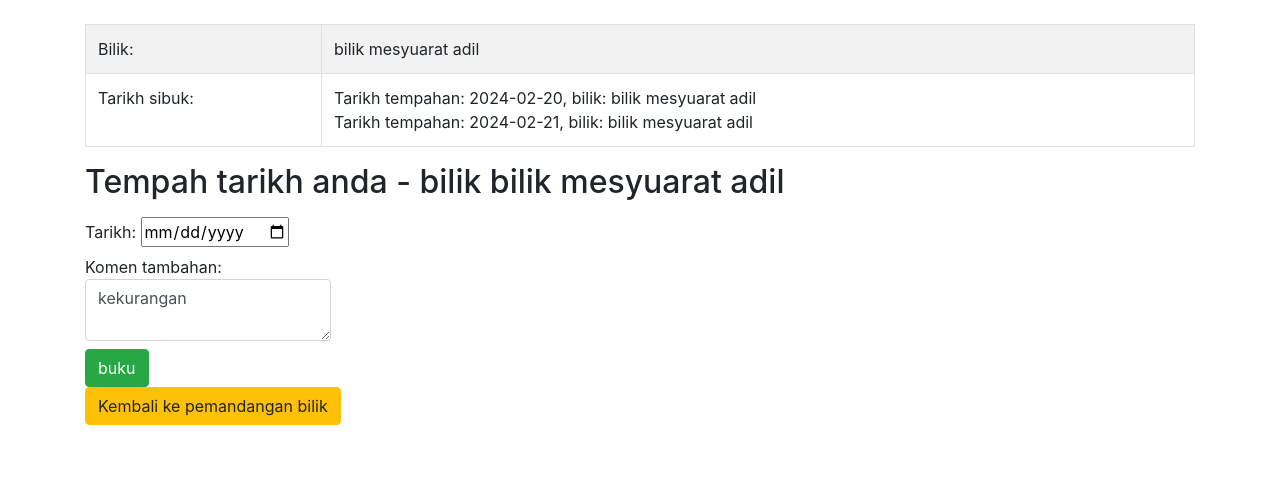
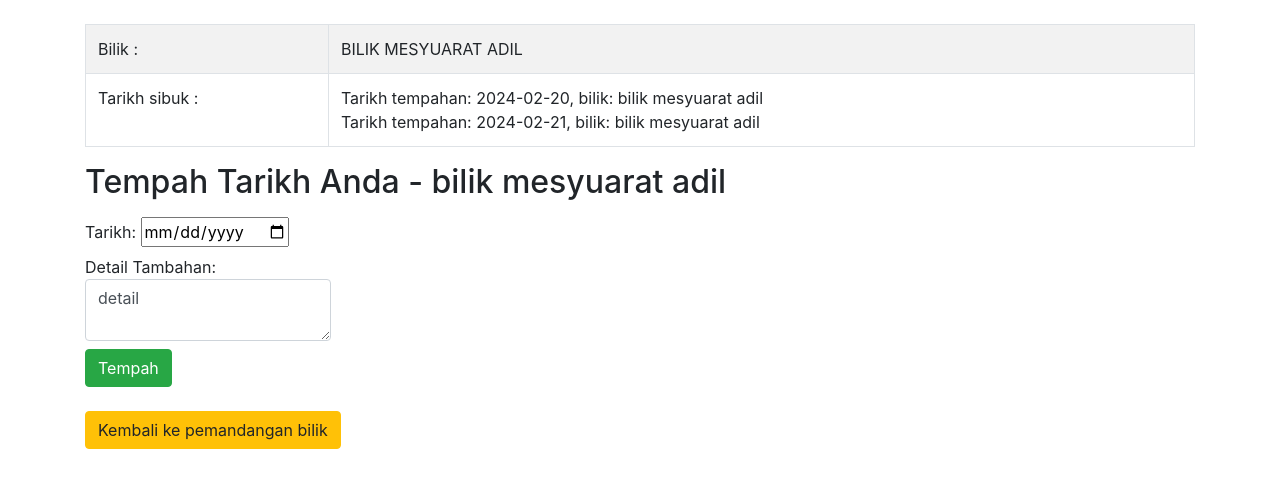
Before and after one commit to maxsim86/Booking-Bilik-Metting, a Django app: page /room/reservation/1 in a window 1280 px wide. Shown: the part 62-550 px from the top of the page. Run offline with Django 5.2, Linux system fonts and the light colour scheme; data comes from the database, SQL or seed files in the repository; both versions use the stored data as it was after the commit; some libraries are stand-ins or nearby versions.

Commit message:
update name

```diff
--- a/booking_app/templates/booking/new_room.html
+++ b/booking_app/templates/booking/new_room.html
@@ -5,7 +5,7 @@
 {% block content %}
 
     <br/>
-    <h2>Buat bilik persidangan baharu</h2>
+    <h2>Buat Bilik Persidangan Baharu</h2>
     <p class="text-danger">{{ message }}</p>
     <form method="POST" action="#">
     {% csrf_token %}
--- a/booking_app/templates/booking/reservation.html
+++ b/booking_app/templates/booking/reservation.html
@@ -6,11 +6,11 @@
     <br/>
     <table class="table table-bordered table-striped">
         <tr>
-            <td>Bilik:</td>
-            <td>{{ room.name }}</td>
+            <td>Bilik :</td>
+            <td>{{ room.name|upper }}</td>
         </tr>
         <tr>
-            <td>Tarikh sibuk:</td>
+            <td>Tarikh sibuk :</td>
             <td>
                 {% for book in reservations %}
                 {{ book }}<br/>
@@ -19,7 +19,7 @@
         </tr>
     </table>
 
-    <h2>Tempah tarikh anda - bilik {{ room.name }}</h2>
+    <h2>Tempah Tarikh Anda - {{ room.name }}</h2>
     <p class="text-danger">{{ message }}</p>
 
     <form method="post" action="#">
@@ -27,11 +27,11 @@
         <label>Tarikh:
             <input type="date" name="date" required="required">
         </label><br/>
-        <label>Komen tambahan:<br/>
-            <textarea name="comment" class="form-control">kekurangan</textarea>
+        <label>Detail Tambahan:<br/>
+            <textarea name="comment" class="form-control">detail</textarea>
         </label><br/>
-        <input type="submit" name="submit" value="buku" class="btn btn-success">
-    </form>
+        <input type="submit" name="submit" value="Tempah" class="btn btn-success">
+    </form> <br>
     <a href="{% url 'booking:room' room.id %}">
             <button class="btn btn-warning">Kembali ke pemandangan bilik</button></a>
 {% endblock %}
--- a/booking_app/views.py
+++ b/booking_app/views.py
@@ -2,7 +2,6 @@ from django.shortcuts import render, redirect
 from .models import Room, Reservation
 from datetime import datetime
 from django.views import View
-from django.contrib.auth.mixins import LoginRequiredMixin
 
 
 
@@ -44,9 +43,7 @@ def room(request, id):
     }
     return render(request, 'booking/room.html', ctx)
 
-class NewRoomView(LoginRequiredMixin, View):
-    login_url = '/admin/login/'
-
+class NewRoomView(View):
 
     def get(self, request):
         return render(request, 'booking/new_room.html')
--- a/config/settings.py
+++ b/config/settings.py
@@ -37,7 +37,7 @@ INSTALLED_APPS = [
     'django.contrib.sessions',
     'django.contrib.messages',
     'django.contrib.staticfiles',
-    'booking_app'
+    'booking_app',
 ]
 
 MIDDLEWARE = [
```
Also changed, not shown: booking_app/urls.py (line endings or trailing spaces), db.sqlite3.
